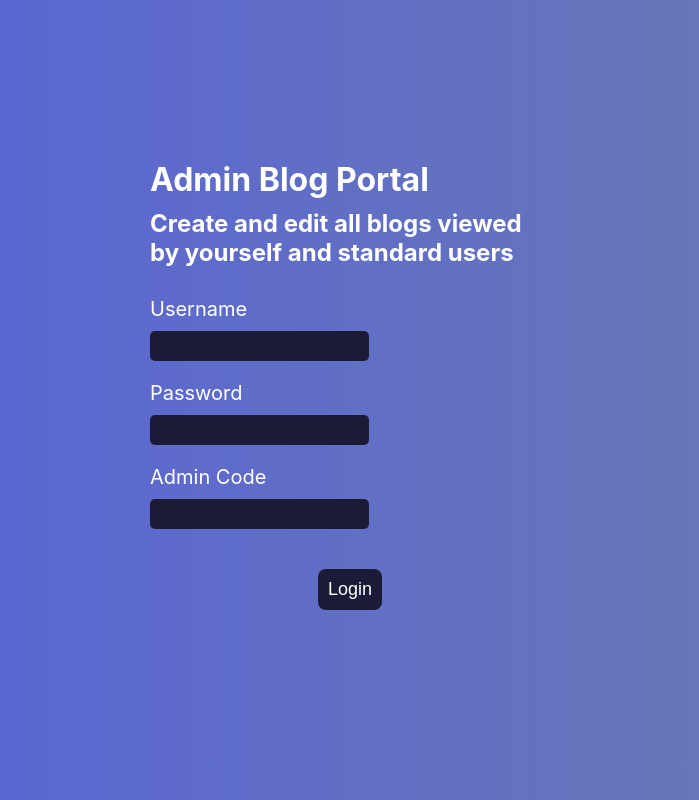
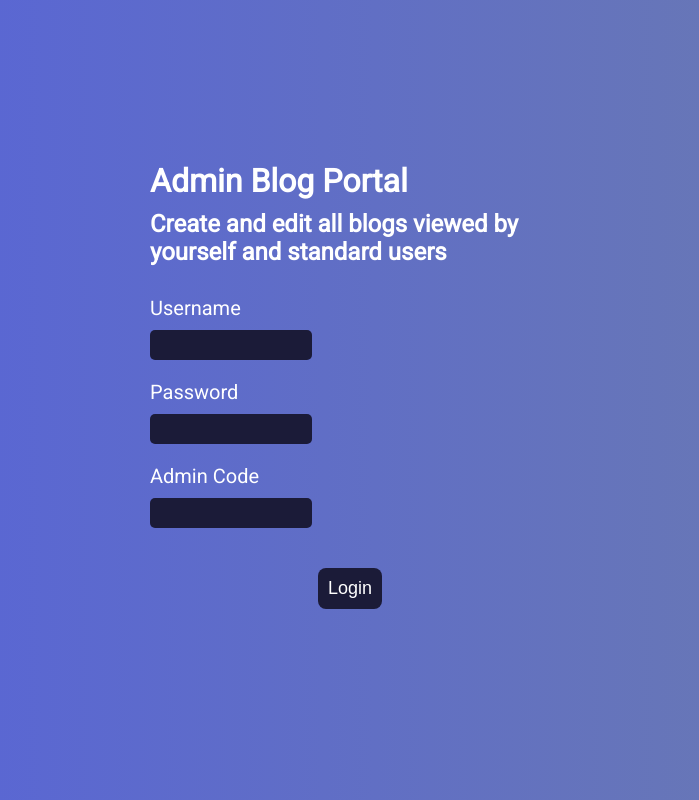
Before and after one commit to NickCascella/blog_admin_view, a React (Create React App) app: page /login in a window 1280 px wide. Shown: the whole page, without its empty margins (290-989 px from the left). Built offline with nearby package versions, Linux system fonts and the light colour scheme.

Commit message:
Finished base admin portal

```diff
--- a/src/App.css
+++ b/src/App.css
@@ -1,3 +1,4 @@
+@import url("https://fonts.googleapis.com/css2?family=Roboto&display=swap");
 html {
   overflow-x: hidden;
 }
@@ -92,6 +93,7 @@ html * {
   -webkit-box-sizing: border-box;
           box-sizing: border-box;
   overflow-y: auto;
+  font-family: "Roboto", sans-serif;
 }
 
 .App nav {
@@ -176,9 +178,6 @@ html * {
 
 .App .login-page form {
   width: 100%;
-  width: -webkit-max-content;
-  width: -moz-max-content;
-  width: max-content;
   display: -webkit-box;
   display: -ms-flexbox;
   display: flex;
@@ -191,6 +190,10 @@ html * {
 
 .App .login-page form .label-component {
   margin-top: 20px;
+}
+
+.App .login-page form .input-component {
+  width: 150px;
 }
 
 .App .login-page button {
@@ -286,6 +289,8 @@ html * {
   -webkit-box-align: center;
       -ms-flex-align: center;
           align-items: center;
+  font-size: 20px;
+  font-weight: bold;
   width: 100%;
   -webkit-box-sizing: border-box;
           box-sizing: border-box;
@@ -336,4 +341,10 @@ html * {
 .App .blog-create-page .create-form * {
   margin-top: 10px;
 }
+
+.App .blog-edit-page .published-notice,
+.App .blog-create-page .published-notice {
+  font-weight: normal;
+  font-size: 16px;
+}
 /*# sourceMappingURL=App.css.map */
--- a/src/App.js
+++ b/src/App.js
@@ -12,6 +12,7 @@ const UserContext = React.createContext();
 
 function App() {
   const [token, setToken] = useState(null);
+  const [refreshToken, setRefreshToken] = useState(null);
   const [blogs, setBlogs] = useState(null);
   const [user, setUser] = useState(null);
   const [userId, setUserId] = useState(null);
@@ -22,6 +23,8 @@ function App() {
         value={{
           token: token,
           setToken: setToken,
+          refreshToken: refreshToken,
+          setRefreshToken,
           user: user,
           setUser: setUser,
           userId: userId,
--- a/src/App.scss
+++ b/src/App.scss
@@ -1,3 +1,5 @@
+@import url("https://fonts.googleapis.com/css2?family=Roboto&display=swap");
+
 $background-primary: rgb(114, 202, 243);
 $background-primary: linear-gradient(to left, #6c7cad, #5561dd);
 $background-secondary: rgb(82, 139, 165);
@@ -84,6 +86,7 @@ html {
   color: $font-primary;
   box-sizing: border-box;
   overflow-y: auto;
+  font-family: "Roboto", sans-serif;
   nav {
     width: 100%;
     background-color: $background-secondary;
@@ -140,13 +143,15 @@ html {
     }
     form {
       width: 100%;
-      width: max-content;
       display: flex;
       flex-direction: column;
       font-size: 20px;
 
       .label-component {
         margin-top: 20px;
+      }
+      .input-component {
+        width: 150px;
       }
     }
     button {
@@ -212,7 +217,8 @@ html {
     display: flex;
     flex-direction: column;
     align-items: center;
-
+    font-size: 20px;
+    font-weight: bold;
     width: 100%;
     box-sizing: border-box;
     padding: 10px;
@@ -238,5 +244,9 @@ html {
         margin-top: 10px;
       }
     }
+    .published-notice {
+      font-weight: normal;
+      font-size: 16px;
+    }
   }
 }
--- a/src/helper_functions/helper_functions.js
+++ b/src/helper_functions/helper_functions.js
@@ -23,7 +23,33 @@ const logout = (setToken, setUser, setUserId, setBlogs) => {
 
 //GET BLOGS
 
-const get_blogs = async (token, setBlogs) => {
+const get_blogs = async (token, setBlogs, refreshToken, setToken) => {
+  const options = {
+    method: "GET",
+    headers: {
+      "Content-Type": "application/json",
+      Authorization: `Bearer ${token}`,
+      Auth_refresh: refreshToken,
+    },
+    mode: "cors",
+  };
+
+  const get_all_blogs = async () => {
+    try {
+      let response = await axios.get("http://localhost:4000/blogs", options);
+      // const response = get_all_blogs();
+      setBlogs(response.data);
+      return;
+    } catch (err) {
+      setToken(null);
+
+      return err;
+    }
+  };
+  get_all_blogs();
+};
+
+const get_blog = async (token, id, setBlog, setBlogPublished, setToken) => {
   const options = {
     method: "GET",
     headers: {
@@ -32,27 +58,23 @@ const get_blogs = async (token, setBlogs) => {
     },
     mode: "cors",
   };
-  const get_all_blogs = await axios.get("http://localhost:4000/blogs", options);
-  const response = get_all_blogs;
-  setBlogs(response.data);
-};
 
-const get_blog = async (token, id, setBlog, setBlogPublished) => {
-  const options = {
-    method: "GET",
-    headers: {
-      "Content-Type": "application/json",
-      Authorization: `Bearer ${token}`,
-    },
-    mode: "cors",
+  const get_blog_request = async () => {
+    try {
+      let response = await axios.get(
+        `http://localhost:4000/blogs/${id}`,
+        options
+      );
+      setBlog(response.data);
+      setBlogPublished(response.data.published);
+      return;
+    } catch (err) {
+      setToken(null);
+
+      return err;
+    }
   };
-  const get_blog_request = await axios.get(
-    `http://localhost:4000/blogs/${id}`,
-    options
-  );
-  const response = get_blog_request;
-  setBlog(response.data);
-  setBlogPublished(response.data.published);
+  get_blog_request();
 };
 
 const delete_blog = async (token, id, setDeleted) => {
--- a/src/pages/blog_create.js
+++ b/src/pages/blog_create.js
@@ -96,7 +96,7 @@ const Blog_create_page = () => {
         />
         <Label
           label={
-            <span>
+            <span className="published-notice">
               {!blogPublished && (
                 <span>
                   Your blog is currently set to be <b>unpublished</b>. Meaning
--- a/src/pages/blog_edit.js
+++ b/src/pages/blog_edit.js
@@ -20,6 +20,7 @@ const Blog_edit_page = () => {
   const { id } = useParams();
   const user_context = useContext(UserContext);
   const token = user_context.token;
+  const setToken = user_context.setToken;
   const [blog, setBlog] = useState("");
   const [errorResponse, setErrorResponse] = useState(null);
   const [editing, setEditing] = useState(false);
@@ -33,7 +34,7 @@ const Blog_edit_page = () => {
     setBlogTitle(blog.title);
     setBlogBody(blog.body);
     setBlogDescription(blog.description);
-    get_blog(token, id, setBlog, setBlogPublished);
+    get_blog(token, id, setBlog, setBlogPublished, setToken);
   }, [editing]);
 
   const submit_edits = async () => {
@@ -120,7 +121,7 @@ const Blog_edit_page = () => {
           />
           <Label
             label={
-              <span>
+              <span className="published-notice">
                 {!blogPublished && (
                   <span>
                     Your blog is currently <b>unpublished</b>. Meaning it will
--- a/src/pages/blogs.js
+++ b/src/pages/blogs.js
@@ -10,11 +10,13 @@ import Button from "../components/button";
 const Blogs_page = () => {
   const user_context = useContext(UserContext);
   const token = user_context.token;
+  const setToken = user_context.setToken;
+  const refreshToken = user_context.refreshToken;
   const blogs = user_context.blogs;
   const setBlogs = user_context.setBlogs;
 
   useEffect(() => {
-    get_blogs(token, setBlogs);
+    get_blogs(token, setBlogs, refreshToken, setToken);
   }, []);
 
   const render_blogs = () => {
--- a/src/pages/login.js
+++ b/src/pages/login.js
@@ -37,7 +37,7 @@ const Login_page = () => {
     setLoginUser("");
     setPassword("");
     setAdminCode("");
-    console.log(get_token);
+
     if (get_token.data.errors) {
       setErrorResponse(get_token.data.errors);
       return;
@@ -45,7 +45,7 @@ const Login_page = () => {
     setErrorResponse(null);
     user_context.setUser(get_token.data.user);
     user_context.setUserId(get_token.data.userId);
-    user_context.setToken(get_token.data.token);
+    user_context.setToken(get_token.data.accessToken);
   };
 
   if (user_context.token) {
@@ -78,7 +78,6 @@ const Login_page = () => {
             setAdminCode(e.target.value);
           }}
         />
-      </form>
         <Button
           text={"Login"}
           on_click={(e) => {
@@ -86,6 +85,8 @@ const Login_page = () => {
             login();
           }}
         />
+      </form>
+
       {errorResponse && render_errors(errorResponse)}
     </div>
   );
```
Also changed, not shown: src/fonts/Roboto-Regular.ttf (added), 1 other file (tests, documents, lock files or other folders). Lines whose indentation alone changed are shown as unchanged.
